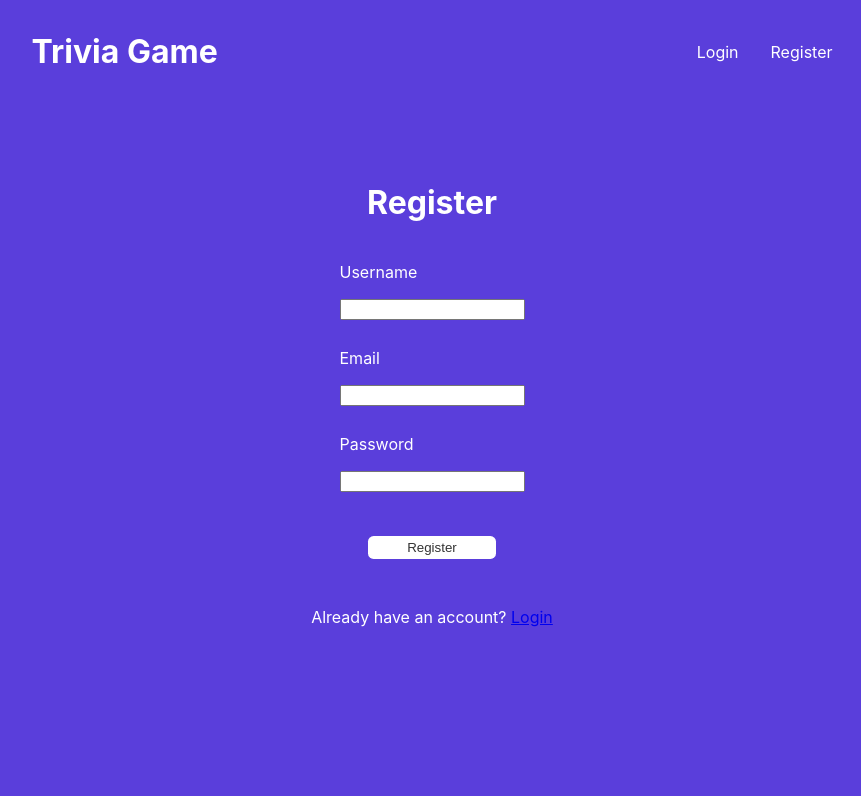
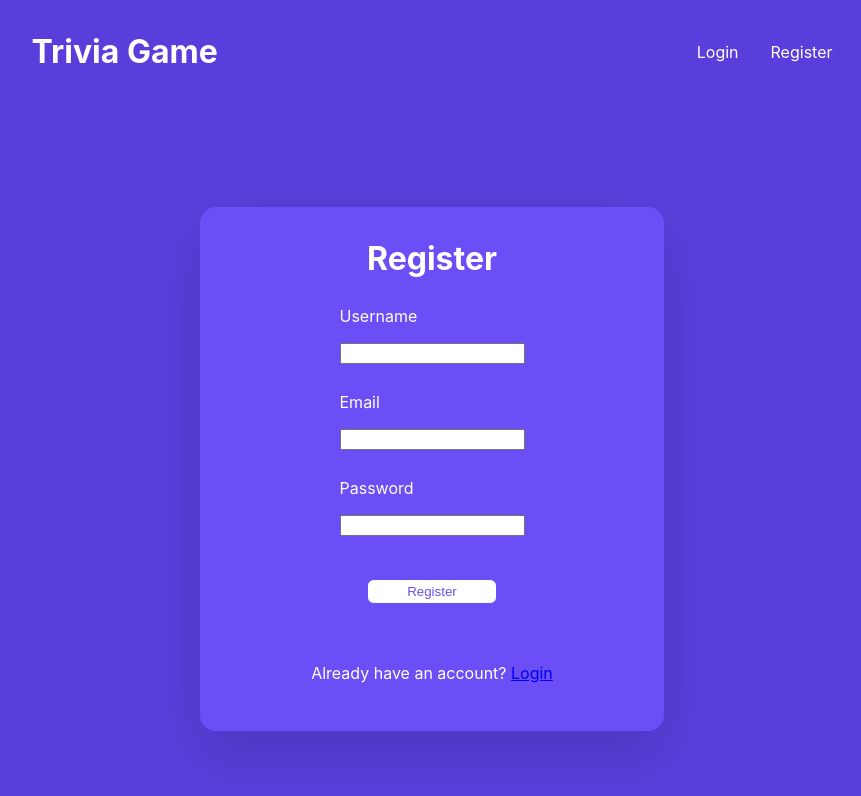
Before and after one commit to Kaan-Bas/trivia-game, a React app in the folder frontend/: page /register in a window 1280 px wide. Shown: the top 796 px of the page, without its empty margins (208-1069 px from the left). Built offline with nearby package versions, Linux system fonts and the light colour scheme; the HTML template or start-up script is replaced by a standard one.

Commit message:
feat: add new styling for log in and register pages

```diff
--- a/frontend/src/components/NavComponent.tsx
+++ b/frontend/src/components/NavComponent.tsx
@@ -21,7 +21,7 @@ const NavComponent = () => {
     const handleLogout = () => {
         localStorage.removeItem("user");
         setUser(null);
-        navigate("/");
+        navigate("/login");
     };
 
     return (
--- a/frontend/src/pages/LoginPage.tsx
+++ b/frontend/src/pages/LoginPage.tsx
@@ -39,12 +39,12 @@ const LoginPage = () => {
 
     return (
         <main className={"login"}>
-            <h1>Login</h1>
-
             <form
                 onSubmit={handleSubmit}
                 className={"login__form"}
             >
+                <h1>Login</h1>
+
                 <label className={"login__form--label"}>
                     <p>Username</p>
                     <input
@@ -68,6 +68,10 @@ const LoginPage = () => {
                 <button type="submit" disabled={loading} className={"login__form--button"}>
                     {loading ? 'Logging in...' : 'Login'}
                 </button>
+
+                <p>
+                    Don&apos;t have an account? <Link to="/register">Register</Link>
+                </p>
             </form>
 
             {error && (
@@ -75,10 +79,6 @@ const LoginPage = () => {
                     {error}
                 </p>
             )}
-
-            <p>
-                Don&apos;t have an account? <Link to="/register">Register</Link>
-            </p>
         </main>
     );
 };
--- a/frontend/src/pages/RegisterPage.tsx
+++ b/frontend/src/pages/RegisterPage.tsx
@@ -39,12 +39,12 @@ const RegisterPage = () => {
 
     return (
         <main className={"register"}>
-            <h1>Register</h1>
-
             <form
                 onSubmit={handleSubmit}
                 className={"register__form"}
             >
+                <h1>Register</h1>
+
                 <label className={"register_form--label"}>
                     <p>Username</p>
                     <input
@@ -80,6 +80,10 @@ const RegisterPage = () => {
                 <button type="submit" disabled={loading} className={"register__form--button"}>
                     {loading ? 'Registering...' : 'Register'}
                 </button>
+
+                <p style={{ marginTop: '1rem' }}>
+                    Already have an account? <Link to="/login">Login</Link>
+                </p>
             </form>
 
             {error && (
@@ -96,10 +100,6 @@ const RegisterPage = () => {
                     </button>
                 </p>
             )}
-
-            <p style={{ marginTop: '1rem' }}>
-                Already have an account? <Link to="/login">Login</Link>
-            </p>
         </main>
     );
 };
--- a/frontend/src/styles/login-page.scss
+++ b/frontend/src/styles/login-page.scss
@@ -10,6 +10,12 @@
     align-items: center;
     gap: .75rem;
     margin-block-start: 1.5rem;
+    min-width: 25rem;
+    padding: 2rem;
+    border-radius: 1rem;
+    color: #FFFFFF;
+    background-color: #6b4ef5;
+    box-shadow: 0 24px 60px #00000020;
 
     &--label {
       display: flex;
@@ -22,7 +28,7 @@
       padding: .25rem;
       border-radius: .35rem;
       background-color: #FFFFFF;
-      color: #333333;
+      color: #6b4ef5;
       border: none;
 
       &:hover {
--- a/frontend/src/styles/register-page.scss
+++ b/frontend/src/styles/register-page.scss
@@ -10,6 +10,12 @@
     align-items: center;
     gap: .75rem;
     margin-block-start: 1.5rem;
+    min-width: 25rem;
+    padding: 2rem;
+    border-radius: 1rem;
+    color: #FFFFFF;
+    background-color: #6b4ef5;
+    box-shadow: 0 24px 60px #00000020;
 
     &--label {
       display: flex;
@@ -22,7 +28,7 @@
       padding: .25rem;
       border-radius: .35rem;
       background-color: #FFFFFF;
-      color: #333333;
+      color: #6b4ef5;
       border: none;
 
       &:hover {
```
